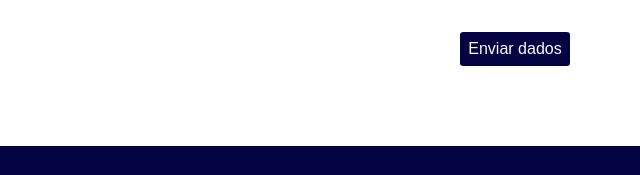
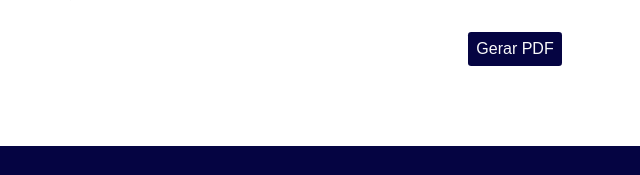
Before and after one commit to EuJanderGois/Forum-Online, a website built with webpack: page src/pages/form.html in a window 1280 px wide. Shown: the part 3650-3825 px from the top of the page, 125-765 px from the left. Built offline with nearby package versions, Linux system fonts and the light colour scheme.

Commit message:
Update form.html

```diff
--- a/src/pages/form.html
+++ b/src/pages/form.html
@@ -1136,7 +1136,7 @@
 
         <!-- FORM CONTROLL BUTTONS -->
         <div class="button-container">
-            <a class="btn"  id="sendBtn">Enviar dados</a>
+            <a class="btn"  id="sendBtn">Gerar PDF</a>
             <a class="btn btn-confirm hidden" id="printBtn">Imprimir</a>
         </div>
     </main>
```
